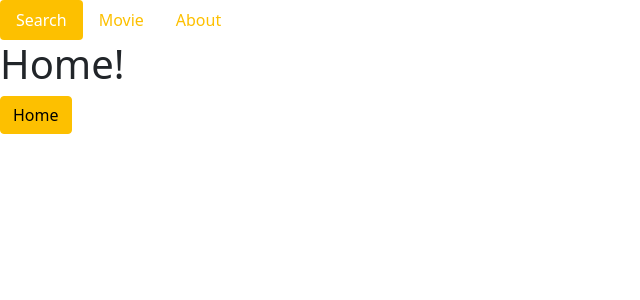
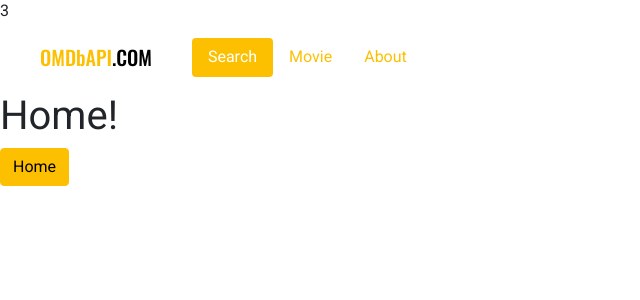
Before and after one commit to JYeonDev/vue3-movie-app, a Vue app: page /#/ in a window 1280 px wide. Shown: the top 300 px of the page, without its empty margins (0-640 px from the left). Built offline with nearby package versions, Linux system fonts and the light colour scheme.

Commit message:
Header - Logo 및 Google Fonts

```diff
--- a/index.html
+++ b/index.html
@@ -5,7 +5,16 @@
   <meta http-equiv="X-UA-Compatible" content="IE=edge">
   <meta name="viewport" content="width=device-width, initial-scale=1.0">
   <title>Hello Webpack</title>
-  <link rel="stylesheet" href="https://cdn.jsdelivr.net/npm/reset-css@5.0.1/reset.min.css">
+  <link rel="stylesheet" href="https://cdn.jsdelivr.net/npm/reset-css@5.0.1/reset.min.css">3<link rel="preconnect" href="https://fonts.googleapis.com">
+  <link rel="preconnect" href="https://fonts.gstatic.com" crossorigin>
+  <link href="https://fonts.googleapis.com/css2?family=Oswald:wght@500&family=Roboto:wght@400;700&display=swap" rel="stylesheet">
+
+  <style>
+    body {
+      line-height: 1.4;
+      font-family: "Roboto", sans-serif;
+    }
+  </style>
 </head>
 <body>
   <div id="app"></div>
--- a/src/components/Header.vue
+++ b/src/components/Header.vue
@@ -1,5 +1,6 @@
 <template>
   <header>
+    <Logo />
     <div class="nav nav-pills">
       <div
         v-for="nav in navigations"
@@ -17,7 +18,12 @@
 </template>
 
 <script>
+import Logo from '~/components/Logo'
+
 export default {
+  components: {
+    Logo
+  },
   data() {
     return {
       navigations: [
@@ -38,3 +44,15 @@
   }
 }
 </script>
+
+<style lang="scss" scoped>
+  header {
+    height: 70px;
+    padding: 0 40px;
+    display: flex;
+    align-items: center;
+    .logo {
+      margin-right: 40px;
+    }
+  }
+</style>
--- /dev/null
+++ b/src/components/Logo.vue
@@ -0,0 +1,24 @@
+<template>
+  <RouterLink
+    to="/"
+    class="logo">
+    <span>OMDbAPI</span>.COM
+  </RouterLink>
+</template>
+
+<style lang="scss" scoped>
+@import "~/scss/main";
+
+  .logo {
+    font-family: "Oswald", sans-serif;
+    font-size: 20px;
+    color: $black;
+    text-decoration: none;
+    &:hover {
+      color: $black;
+    }
+    span {
+      color: $primary;
+    }
+  }
+</style>
--- a/src/scss/main.scss
+++ b/src/scss/main.scss
@@ -1,10 +1,8 @@
-// Required
-@import "../../node_modules/bootstrap/scss/functions";
-
 // Default variable overrides
 $primary: #FDC000;
 
 // Required
+@import "../../node_modules/bootstrap/scss/functions";
 @import "../../node_modules/bootstrap/scss/variables";
 @import "../../node_modules/bootstrap/scss/mixins";
 @import "../../node_modules/bootstrap/scss/root";
```
